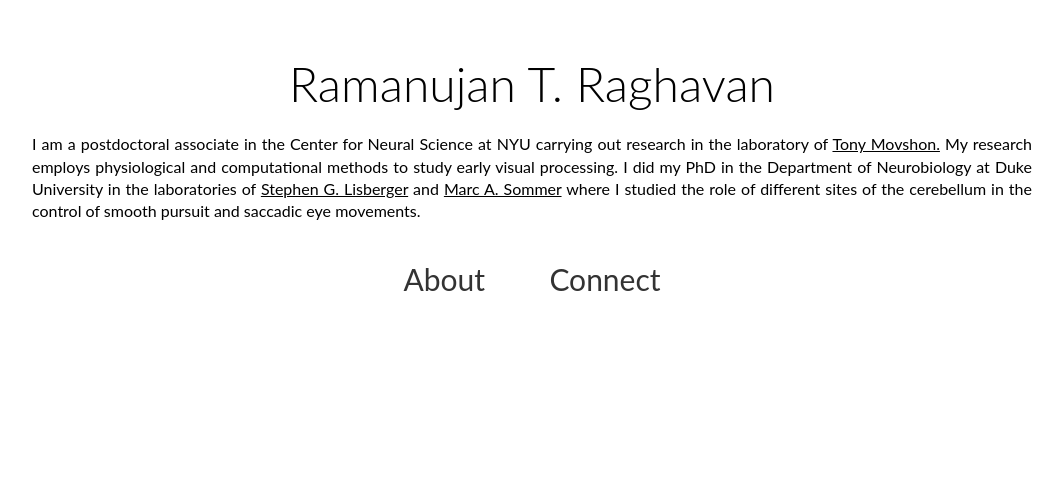
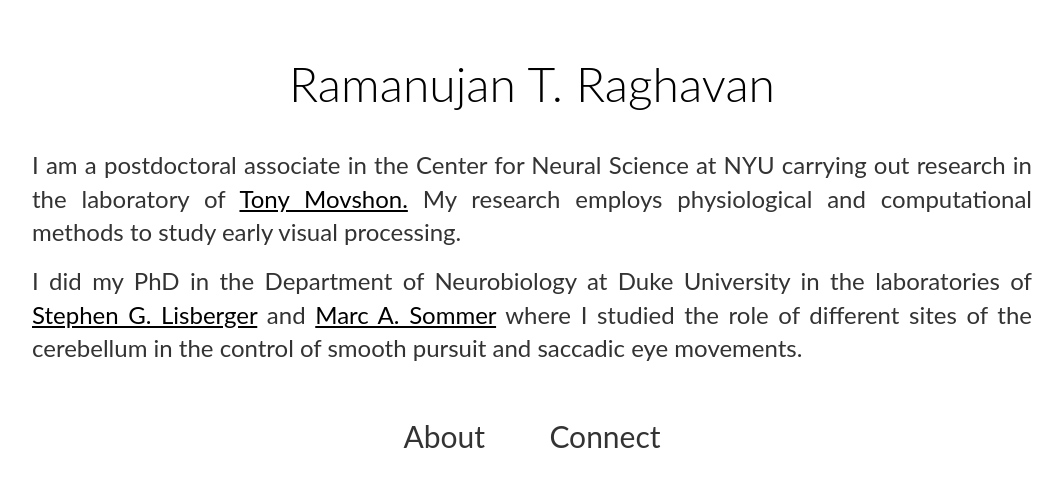
Before and after one commit to rtraghavan/rtraghavan.github.io, a Jekyll site: the page built from index.html, in a window 1280 px wide. Shown: the top 487 px of the page, without its empty margins (108-1171 px from the left). Built offline with Jekyll 4.4.1, drawn with Linux system fonts in a browser that asks for light colours.

```diff
--- a/_includes/About_Me.md
+++ b/_includes/About_Me.md
@@ -1,5 +1,4 @@
-I am a postdoctoral associate in the Center for Neural Science at NYU carrying out research in the laboratory of <a href="//www.cns.nyu.edu/corefaculty/Movshon.php"> Tony Movshon.</a> My research employs physiological and computational methods to study early visual processing.
+<p>I am a postdoctoral associate in the Center for Neural Science at NYU carrying out research in the laboratory of <a href="//www.cns.nyu.edu/corefaculty/Movshon.php"> Tony Movshon.</a> My research employs physiological and computational methods to study early visual processing.</p>
 
-
-I did my PhD in the Department of Neurobiology at Duke University in the laboratories of <a href="//www.neuro.duke.edu/research/faculty-labs/lisberger-lab"> Stephen G. Lisberger</a> and
-<a href="//sommerlab.pratt.duke.edu"> Marc A. Sommer</a> where I studied the role of different sites of the cerebellum in the control of smooth pursuit and saccadic eye movements.
+<p>I did my PhD in the Department of Neurobiology at Duke University in the laboratories of <a href="//www.neuro.duke.edu/research/faculty-labs/lisberger-lab"> Stephen G. Lisberger</a> and
+<a href="//sommerlab.pratt.duke.edu"> Marc A. Sommer</a> where I studied the role of different sites of the cerebellum in the control of smooth pursuit and saccadic eye movements.</p>
```
